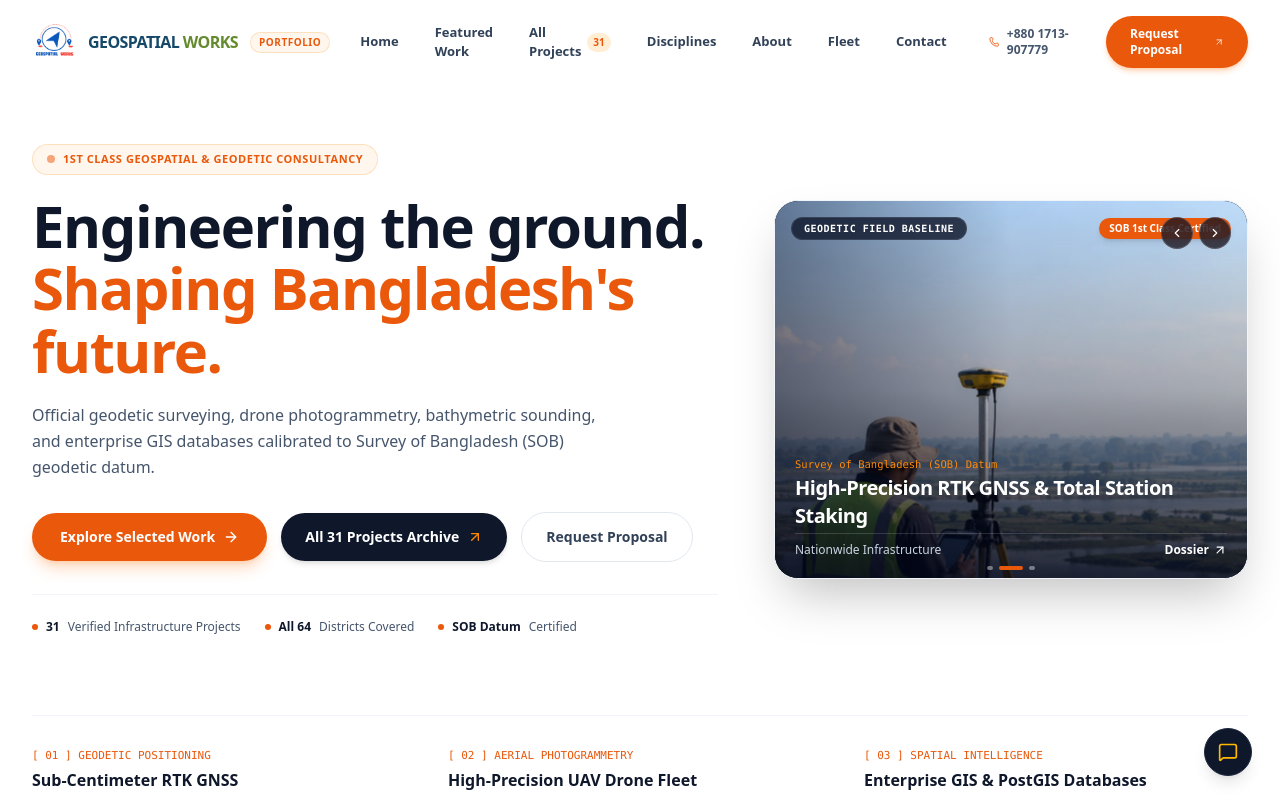
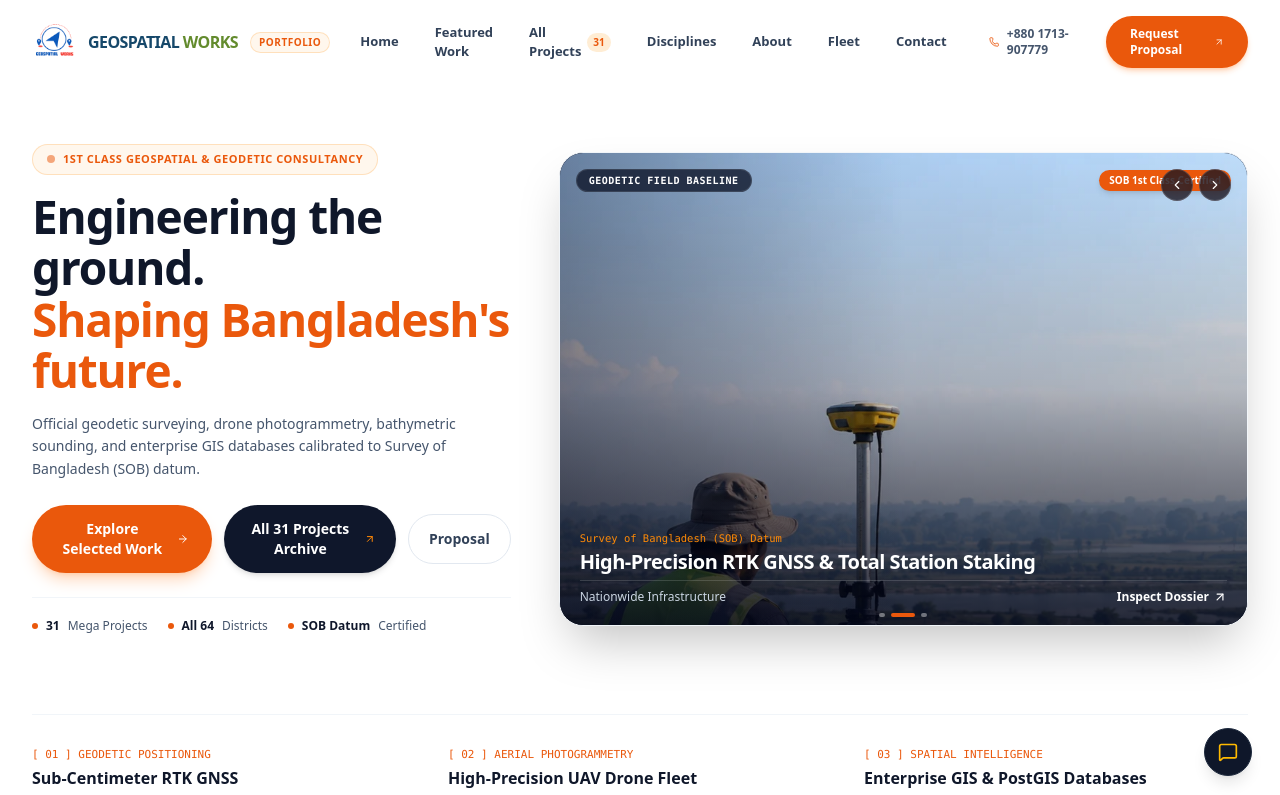
Before and after one commit to Mehedi7754/geospatial_portfolio, a Next.js app: page / in a window 1280 px wide. Shown: the top 795 px of the page. Built offline with nearby package versions, Linux system fonts and the light colour scheme.

Commit message:
Scale hero image larger and headline more refined, swap Chittagong EZ and BADC Web-AIS, fix Chittagong image ratio on all devices

```diff
--- a/app/projects/page.tsx
+++ b/app/projects/page.tsx
@@ -22,7 +22,7 @@ import {
 const projectVisuals: Record<number, string> = {
   1: "/assets/showcase/gulshan-badda-road-project.jpg",
   2: "/assets/showcase/engineering-site-investigation.png",
-  3: "/assets/showcase/photogrammetry-3d-terrain.png",
+  3: "/inner/drone-fields.webp",
   4: "/assets/showcase/national-gcp-network.jpg",
   5: "/assets/showcase/total-station-instrument.png",
   6: "/assets/showcase/bridge-survey-waterway.jpg",
--- a/components/Hero.tsx
+++ b/components/Hero.tsx
@@ -72,37 +72,36 @@ export const Hero: React.FC = () => {
     return () => clearInterval(timer);
   }, [nextSlide]);
 
-  const active = heroShowcases[currentSlide];
-
   return (
     <section id="home" className="pt-28 pb-16 sm:pt-36 sm:pb-20 bg-white overflow-hidden">
       <div className="max-w-[1360px] mx-auto px-4 sm:px-6 lg:px-8">
-        {/* Main Side-by-Side Grid: Text on Left + Zoomed Image Showcase on Right */}
-        <div className="grid grid-cols-1 lg:grid-cols-12 gap-10 lg:gap-14 items-center mb-16 sm:mb-20">
-          {/* Left Column (7 Cols): Typography & Action Links */}
-          <div className="lg:col-span-7 flex flex-col justify-center">
+        {/* Main Side-by-Side Grid: Text on Left (5 Cols) + Larger Zoomed Image Showcase on Right (7 Cols) */}
+        {/* On Mobile: Text is order-1 on top, Image is order-2 immediately below it */}
+        <div className="grid grid-cols-1 lg:grid-cols-12 gap-8 lg:gap-12 items-center mb-16 sm:mb-20">
+          {/* Left Column (5 Cols Desktop, Order 1 Mobile): Refined Typography & Action Links */}
+          <div className="order-1 lg:order-1 lg:col-span-5 flex flex-col justify-center">
             {/* Accreditation Eyebrow */}
-            <div className="inline-flex items-center gap-2 px-3.5 py-1.5 rounded-full bg-orange-50 border border-orange-200/70 text-[#ea580c] text-[11px] font-bold tracking-wider uppercase mb-5 w-max">
+            <div className="inline-flex items-center gap-2 px-3.5 py-1.5 rounded-full bg-orange-50 border border-orange-200/70 text-[#ea580c] text-[11px] font-bold tracking-wider uppercase mb-4 w-max">
               <span className="w-2 h-2 rounded-full bg-[#ea580c] animate-pulse" />
               <span>1st Class Geospatial &amp; Geodetic Consultancy</span>
             </div>
 
-            {/* Main Headline */}
-            <h1 className="text-3xl sm:text-5xl lg:text-[58px] font-black text-[#0f172a] tracking-tight leading-[1.08] mb-5">
+            {/* Main Headline (Scaled down slightly for refined professionalism) */}
+            <h1 className="text-2xl sm:text-4xl lg:text-[42px] xl:text-[46px] font-black text-[#0f172a] tracking-tight leading-[1.12] mb-4">
               Engineering the ground. <br />
               <span className="text-[#ea580c]">Shaping Bangladesh&apos;s future.</span>
             </h1>
 
             {/* Subtitle */}
-            <p className="text-sm sm:text-base text-slate-600 leading-relaxed max-w-xl mb-8 font-normal">
-              Official geodetic surveying, drone photogrammetry, bathymetric sounding, and enterprise GIS databases calibrated to Survey of Bangladesh (SOB) geodetic datum.
+            <p className="text-xs sm:text-sm text-slate-600 leading-relaxed max-w-lg mb-6 font-normal">
+              Official geodetic surveying, drone photogrammetry, bathymetric sounding, and enterprise GIS databases calibrated to Survey of Bangladesh (SOB) datum.
             </p>
 
             {/* Action Buttons */}
-            <div className="flex flex-col sm:flex-row items-stretch sm:items-center gap-3.5 mb-8">
+            <div className="flex flex-col sm:flex-row items-stretch sm:items-center gap-3 mb-6">
               <Link
                 href="#portfolio"
-                className="inline-flex items-center justify-center gap-2 px-7 py-3.5 bg-[#ea580c] hover:bg-[#c2410c] text-white text-xs sm:text-sm font-bold rounded-full shadow-lg shadow-orange-500/25 transition transform hover:-translate-y-0.5 active:translate-y-0 text-center"
+                className="inline-flex items-center justify-center gap-2 px-6 py-3.5 bg-[#ea580c] hover:bg-[#c2410c] text-white text-xs sm:text-sm font-bold rounded-full shadow-lg shadow-orange-500/25 transition transform hover:-translate-y-0.5 active:translate-y-0 text-center"
               >
                 <span>Explore Selected Work</span>
                 <ArrowRight className="w-4 h-4" />
@@ -110,7 +109,7 @@ export const Hero: React.FC = () => {
 
               <Link
                 href="/projects"
-                className="inline-flex items-center justify-center gap-2 px-6 py-3.5 bg-slate-900 hover:bg-slate-800 text-white text-xs sm:text-sm font-bold rounded-full shadow-md transition transform hover:-translate-y-0.5 text-center"
+                className="inline-flex items-center justify-center gap-2 px-5 py-3.5 bg-slate-900 hover:bg-slate-800 text-white text-xs sm:text-sm font-bold rounded-full shadow-md transition transform hover:-translate-y-0.5 text-center"
               >
                 <span>All 31 Projects Archive</span>
                 <ArrowUpRight className="w-4 h-4 text-orange-400" />
@@ -118,21 +117,21 @@ export const Hero: React.FC = () => {
 
               <Link
                 href="#contact"
-                className="inline-flex items-center justify-center gap-2 px-6 py-3.5 bg-white hover:bg-slate-50 text-slate-700 text-xs sm:text-sm font-bold rounded-full border border-slate-200 transition text-center"
+                className="inline-flex items-center justify-center gap-2 px-5 py-3.5 bg-white hover:bg-slate-50 text-slate-700 text-xs sm:text-sm font-bold rounded-full border border-slate-200 transition text-center"
               >
-                <span>Request Proposal</span>
+                <span>Proposal</span>
               </Link>
             </div>
 
             {/* Quick Metrics Strip */}
-            <div className="pt-6 border-t border-slate-100 flex flex-wrap items-center gap-6 text-xs text-slate-600">
+            <div className="pt-5 border-t border-slate-100 flex flex-wrap items-center gap-5 text-xs text-slate-600">
               <div className="flex items-center gap-2">
                 <span className="w-1.5 h-1.5 rounded-full bg-[#ea580c]" />
-                <span className="font-bold text-slate-900">31</span> Verified Infrastructure Projects
+                <span className="font-bold text-slate-900">31</span> Mega Projects
               </div>
               <div className="flex items-center gap-2">
                 <span className="w-1.5 h-1.5 rounded-full bg-[#ea580c]" />
-                <span className="font-bold text-slate-900">All 64</span> Districts Covered
+                <span className="font-bold text-slate-900">All 64</span> Districts
               </div>
               <div className="flex items-center gap-2">
                 <span className="w-1.5 h-1.5 rounded-full bg-[#ea580c]" />
@@ -141,9 +140,9 @@ export const Hero: React.FC = () => {
             </div>
           </div>
 
-          {/* Right Column (5 Cols): Side-by-Side Zoomed Image Showcase */}
-          <div className="lg:col-span-5 relative">
-            <div className="relative aspect-[4/3] sm:aspect-[5/4] rounded-3xl overflow-hidden bg-slate-950 shadow-2xl group border border-slate-100">
+          {/* Right Column (7 Cols Desktop, Order 2 Mobile): Prominent Larger Zoomed Image Showcase */}
+          <div className="order-2 lg:order-2 lg:col-span-7 relative w-full">
+            <div className="relative aspect-[4/3] sm:aspect-[16/11] lg:aspect-[16/11] min-h-[340px] sm:min-h-[420px] lg:min-h-[460px] rounded-3xl overflow-hidden bg-slate-950 shadow-2xl group border border-slate-100">
               {heroShowcases.map((slide, idx) => (
                 <div
                   key={idx}
@@ -156,12 +155,12 @@ export const Hero: React.FC = () => {
                     alt={slide.title}
                     fill
                     priority={idx === 0}
-                    sizes="(max-width: 1024px) 100vw, 42vw"
+                    sizes="(max-width: 1024px) 100vw, 58vw"
                     className={`object-cover transition-transform duration-1000 group-hover:scale-130 ${slide.zoomClass}`}
                   />
                   {/* Vignette Gradients */}
-                  <div className="absolute inset-0 bg-gradient-to-t from-slate-950/85 via-slate-950/25 to-transparent" />
-                  <div className="absolute inset-0 bg-gradient-to-r from-slate-950/40 via-transparent to-transparent" />
+                  <div className="absolute inset-0 bg-gradient-to-t from-slate-950/85 via-slate-950/20 to-transparent" />
+                  <div className="absolute inset-0 bg-gradient-to-r from-slate-950/35 via-transparent to-transparent" />
 
                   {/* Top Badge */}
                   <div className="absolute top-4 left-4 right-4 flex items-center justify-between text-white text-xs z-20">
@@ -187,7 +186,7 @@ export const Hero: React.FC = () => {
                         href="/projects"
                         className="inline-flex items-center gap-1 font-bold text-white hover:text-orange-400 transition"
                       >
-                        <span>Dossier</span>
+                        <span>Inspect Dossier</span>
                         <ArrowUpRight className="w-3.5 h-3.5" />
                       </Link>
                     </div>
--- a/components/ProjectsSection.tsx
+++ b/components/ProjectsSection.tsx
@@ -38,21 +38,21 @@ const showcaseProjects: ShowcaseProject[] = [
     ],
   },
   {
-    id: "chittagong-ez",
+    id: "badc-gis",
     num: "02",
-    category: "UAV Photogrammetry",
-    title: "Chittagong Economic Zone 3D Mesh & Earthwork",
-    image: "/assets/showcase/photogrammetry-3d-terrain.png",
-    client: "BEZA Industrial Authority",
-    location: "Mirsarai, Chattogram",
-    benchmark: "2.5cm GSD True Orthomosaic",
+    category: "Satellite Remote Sensing & GIS",
+    title: "BADC Agricultural Information System (WEB-AIS)",
+    image: "/assets/showcase/badc-irrigation-gis-project.jpg",
+    client: "Ministry of Agriculture / BADC",
+    location: "23 Unions, 260 Mouzas",
+    benchmark: "208.37 km² Spatial Geodatabase",
     summary:
-      "High-precision UAV photogrammetric aerial survey producing 2.5cm GSD true orthomosaics, dense 3D point clouds, and volumetric cut/fill earthwork computations for industrial development.",
+      "Pilot irrigation water management geodatabase, river gauge monitoring, and web-based spatial agricultural database with multi-temporal NDVI vegetation analysis.",
     deliverables: [
-      "2.5cm Ground Sampling Distance true orthomosaic",
-      "Dense 3D point cloud & Digital Elevation Model (DEM)",
-      "Volumetric cut & fill earthwork grading reports",
-      "Masterplan plot demarcation and title boundary baselines",
+      "208.37 km² high-density spatial geodatabase",
+      "Interactive Web-AIS GIS portal with NDVI diagnostics",
+      "River gauge and canal network monitoring benchmarks",
+      "260 Mouzas boundary demarcation and land cover maps",
     ],
   },
   {
@@ -74,21 +74,21 @@ const showcaseProjects: ShowcaseProject[] = [
     ],
   },
   {
-    id: "badc-gis",
+    id: "chittagong-ez",
     num: "04",
-    category: "Satellite Remote Sensing & GIS",
-    title: "BADC Agricultural Information System (WEB-AIS)",
-    image: "/assets/showcase/badc-irrigation-gis-project.jpg",
-    client: "Ministry of Agriculture / BADC",
-    location: "23 Unions, 260 Mouzas",
-    benchmark: "208.37 km² Spatial Geodatabase",
+    category: "UAV Photogrammetry",
+    title: "Chittagong Economic Zone 3D Mesh & Earthwork",
+    image: "/inner/drone-fields.webp", // Perfectly proportioned 3:2 aerial drone photogrammetry
+    client: "BEZA Industrial Authority",
+    location: "Mirsarai, Chattogram",
+    benchmark: "2.5cm GSD True Orthomosaic",
     summary:
-      "Pilot irrigation water management geodatabase, river gauge monitoring, and web-based spatial agricultural database with multi-temporal NDVI vegetation analysis.",
+      "High-precision UAV photogrammetric aerial survey producing 2.5cm GSD true orthomosaics, dense 3D point clouds, and volumetric cut/fill earthwork computations for industrial development.",
     deliverables: [
-      "208.37 km² high-density spatial geodatabase",
-      "Interactive Web-AIS GIS portal with NDVI diagnostics",
-      "River gauge and canal network monitoring benchmarks",
-      "260 Mouzas boundary demarcation and land cover maps",
+      "2.5cm Ground Sampling Distance true orthomosaic",
+      "Dense 3D point cloud & Digital Elevation Model (DEM)",
+      "Volumetric cut & fill earthwork grading reports",
+      "Masterplan plot demarcation and title boundary baselines",
     ],
   },
 ];
@@ -128,7 +128,7 @@ export const ProjectsSection: React.FC = () => {
               className="group cursor-pointer flex flex-col justify-between"
             >
               <div>
-                {/* Visual Image Block */}
+                {/* Visual Image Block with Responsive Aspect Ratio */}
                 <div className="relative aspect-[16/10] rounded-3xl overflow-hidden bg-slate-950 shadow-lg mb-6">
                   <Image
                     src={proj.image}
```
